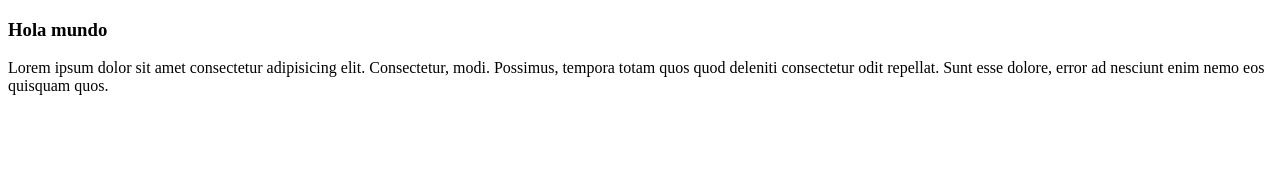
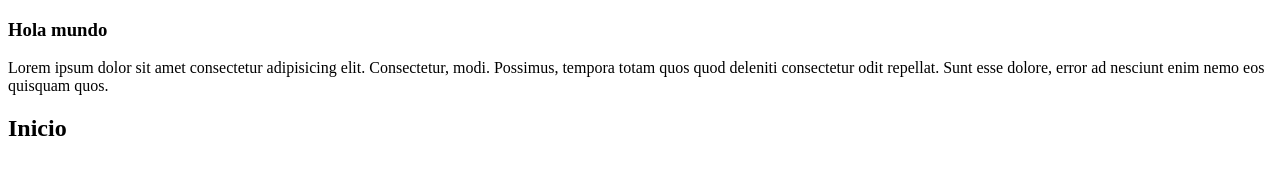
Before and after one commit to MateooetaM/clase-git, a plain HTML site: page index.html in a window 1280 px wide. Drawn offline with Linux system fonts and the light colour scheme.

Commit message:
segundo_commit

```diff
--- a/index.html
+++ b/index.html
@@ -8,5 +8,6 @@
 <body>
     <h3>Hola mundo</h3>
     <p>Lorem ipsum dolor sit amet consectetur adipisicing elit. Consectetur, modi. Possimus, tempora totam quos quod deleniti consectetur odit repellat. Sunt esse dolore, error ad nesciunt enim nemo eos quisquam quos.</p>
+    <h2>Inicio</h2>
 </body>
 </html>
```
